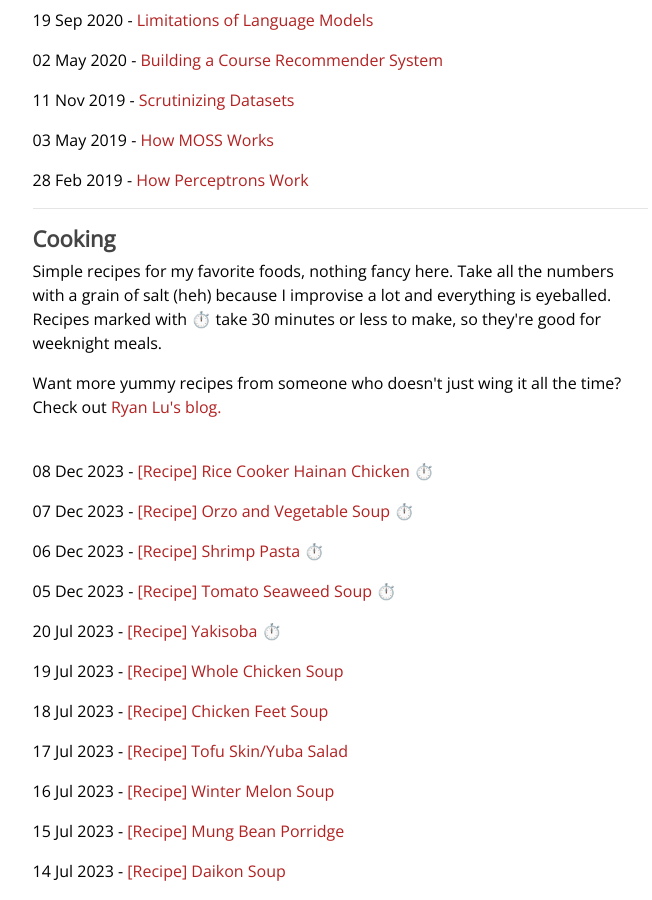
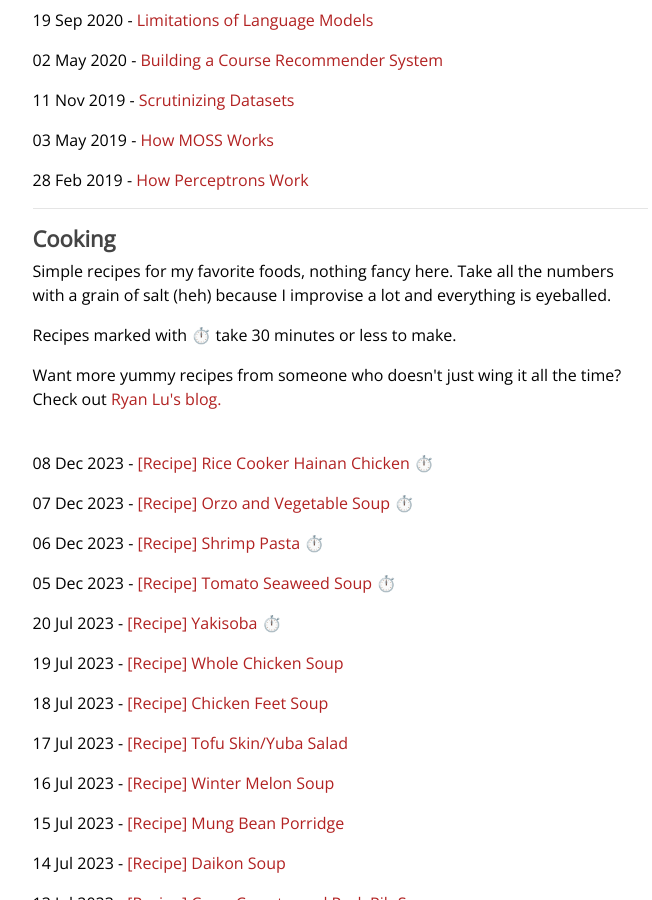
Before and after one commit to yangdanny97/yangdanny97.github.io, a Jekyll site: the page built from blog/index.html, in a window 1280 px wide and 900 px high, scrolled down 1745 px. Shown: the whole window, without its empty margins (300-952 px from the left). Built offline with Jekyll 4.4.1, drawn with Linux system fonts in a browser that asks for light colours.

Commit message:
minor edit

```diff
--- a/blog/index.html
+++ b/blog/index.html
@@ -42,7 +42,8 @@ description: Blog Homepage
         {% endfor %}
         <hr>
         <h3>Cooking</h3>
-        <p>Simple recipes for my favorite foods, nothing fancy here. Take all the numbers with a grain of salt (heh) because I improvise a lot and everything is eyeballed. Recipes marked with ⏱️ take 30 minutes or less to make, so they're good for weeknight meals.</p>
+        <p>Simple recipes for my favorite foods, nothing fancy here. Take all the numbers with a grain of salt (heh) because I improvise a lot and everything is eyeballed.</p>
+        <p>Recipes marked with ⏱️ take 30 minutes or less to make.</p>
         <p>Want more yummy recipes from someone who doesn't just wing it all the time? Check out <a href="https://ryanlu41.github.io/blog/blog_category.html">Ryan Lu's
                 blog.</a></p>
         <br>
```
